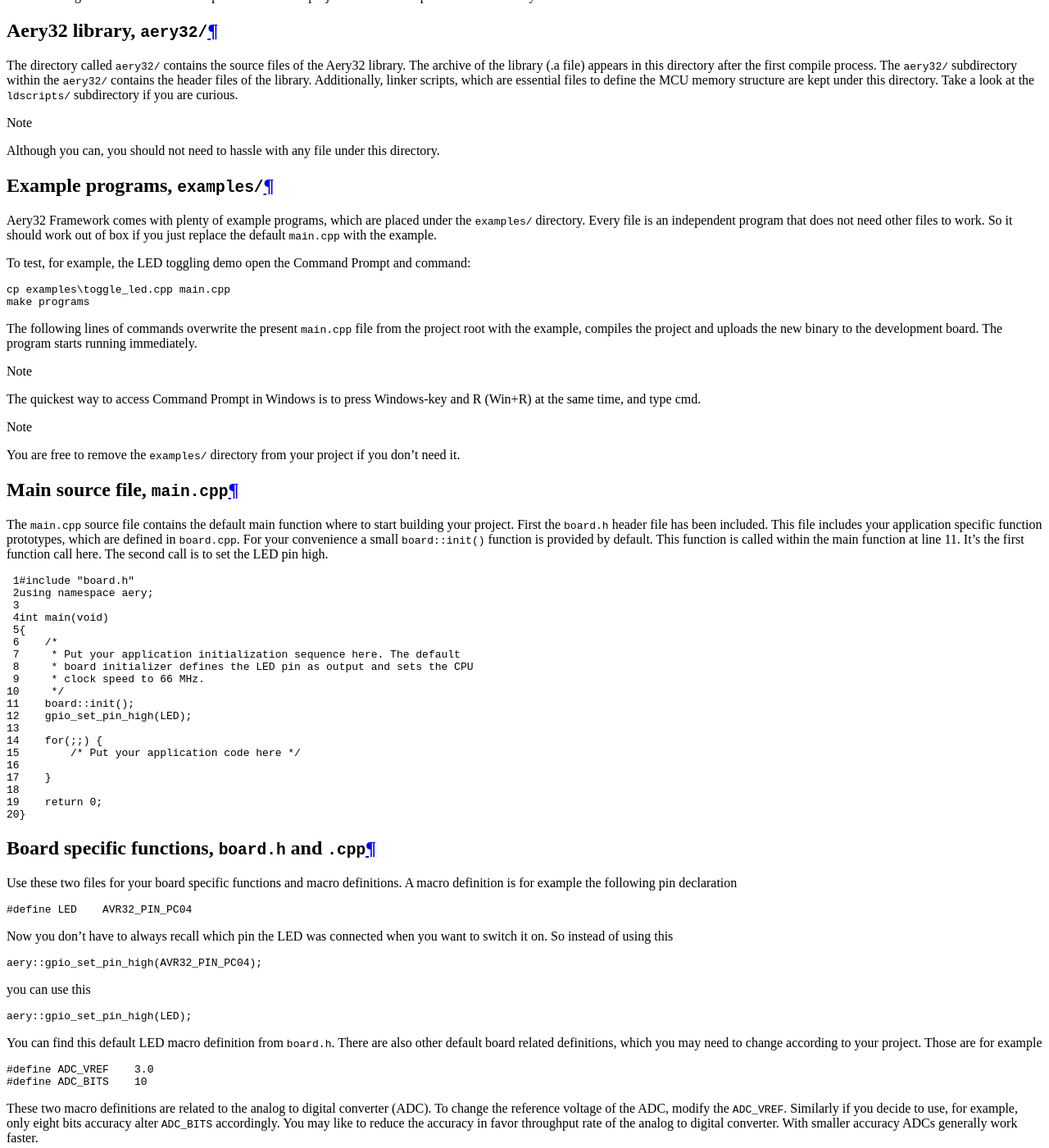
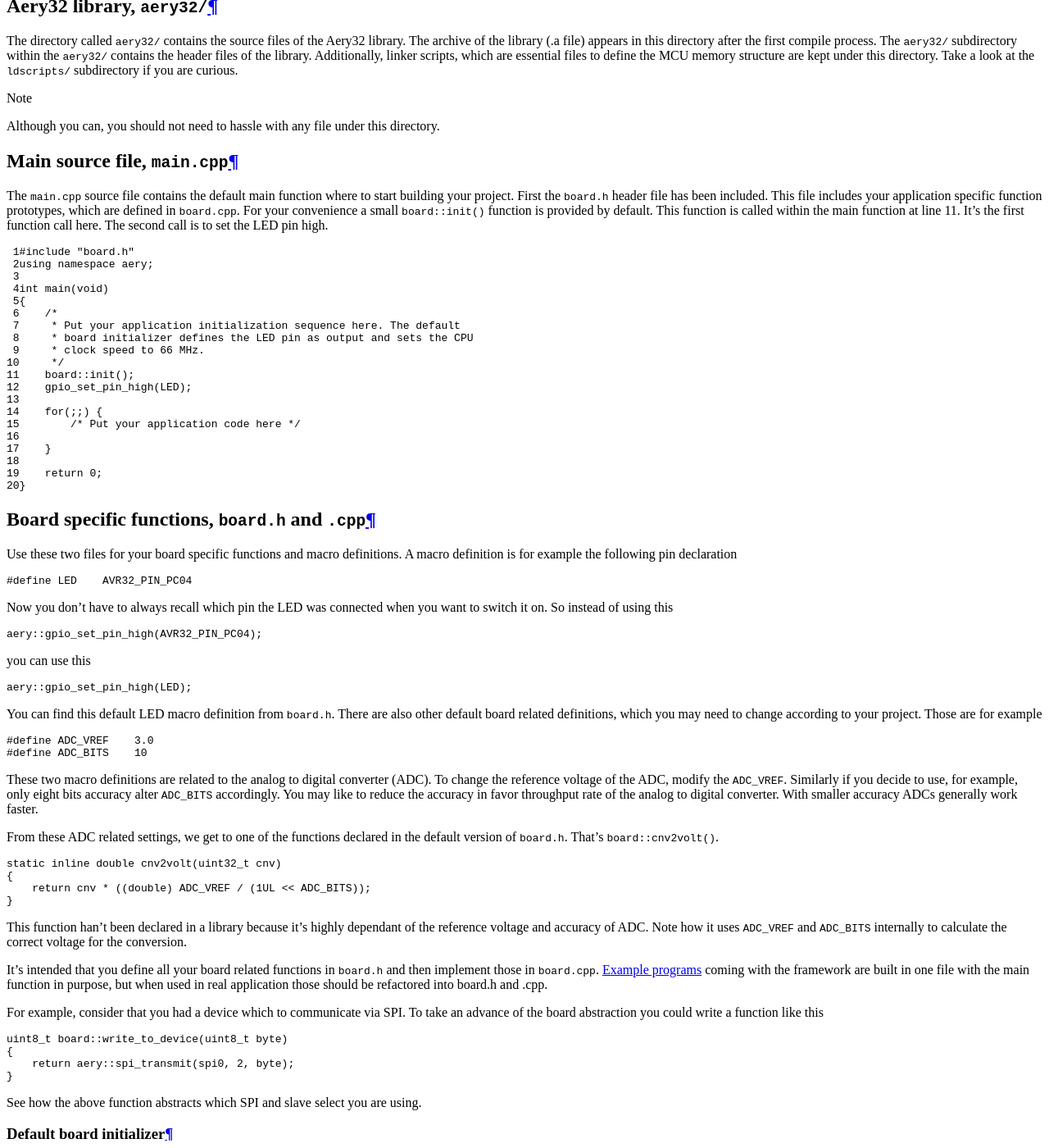
Before and after one commit to aery32/aery32-refguide, a Sphinx documentation site: the page built from source/project_structure.rst, in a window 1280 px wide and 1400 px high, scrolled down 500 px. Shown: the whole window at 82% size. Built offline with Sphinx 7.4.7, drawn with Linux system fonts in a browser that asks for light colours; some of the changed text lies outside the part shown.

Commit message:
Update structure

```diff
--- a/source/project_structure.rst
+++ b/source/project_structure.rst
@@ -7,8 +7,6 @@ The default project directory structure looks like this::
 
     projectname/
         aery32/
-            ...
-        examples/
             ...
         board.cpp
         board.h
@@ -40,35 +38,6 @@ curious.
 
     Although you can, you should not need to hassle with any file under this
     directory.
-
-Example programs, ``examples/``
--------------------------------
-
-Aery32 Framework comes with plenty of example programs, which are placed
-under the ``examples/`` directory. Every file is an independent program
-that does not need other files to work. So it should work out of box if you
-just replace the default ``main.cpp`` with the example.
-
-To test, for example, the LED toggling demo open the Command Prompt
-and command::
-
-    cp examples\toggle_led.cpp main.cpp
-    make programs
-
-The following lines of commands overwrite the present ``main.cpp`` file
-from the project root with the example, compiles the project and uploads
-the new binary to the development board. The program starts running
-immediately.
-
-.. note ::
-
-    The quickest way to access Command Prompt in Windows is to press
-    Windows-key and R (Win+R) at the same time, and type cmd.
-
-.. note ::
-
-    You are free to remove the ``examples/`` directory from your project
-    if you don't need it.
 
 Main source file, ``main.cpp``
 ------------------------------
@@ -145,15 +114,29 @@ throughput rate of the analog to digital converter. With smaller accuracy
 ADCs generally work faster.
 
 From these ADC related settings, we get to one of the functions declared in
-the default version of ``board.h``. That's ``board::cnv2volt()``. This
-function has not been declared in a library because it's highly dependant
-of what's the reference voltage and accuracy of ADC. Notice that this function
-uses ``ADC_VREF`` and ``ADC_BITS`` internally to calculate the correct voltage
-for the conversion.
+the default version of ``board.h``. That's ``board::cnv2volt()``.
+
+.. code-block:: c++
+
+    static inline double cnv2volt(uint32_t cnv)
+    {
+        return cnv * ((double) ADC_VREF / (1UL << ADC_BITS));
+    }
+
+
+This function han't been declared in a library because it's highly dependant
+of the reference voltage and accuracy of ADC. Note how it uses ``ADC_VREF``
+and ``ADC_BITS`` internally to calculate the correct voltage for the
+conversion.
 
 It's intended that you define all your board related functions in ``board.h``
-and then implement those in ``board.cpp``. For example, if you had a device
-which to communicate via SPI, you could write a function like this
+and then implement those in ``board.cpp``. :doc:`Example programs <examples>`
+coming with the framework are built in one file with the main function in
+purpose, but when used in real application those should be refactored into
+board.h and .cpp.
+
+For example, consider that you had a device which to communicate via SPI. To
+take an advance of the board abstraction you could write a function like this
 
 .. code-block:: c++
 
@@ -162,7 +145,7 @@ which to communicate via SPI, you could write a function like this
         return aery::spi_transmit(spi0, 2, byte);
     }
 
-See how the above function abstracts which SPI and slave select you are using?
+See how the above function abstracts which SPI and slave select you are using.
 
 Default board initializer
 '''''''''''''''''''''''''
```
Also changed, not shown: source/examples.rst (added, +28 -0 lines), source/index.rst (+4 -3 lines).
